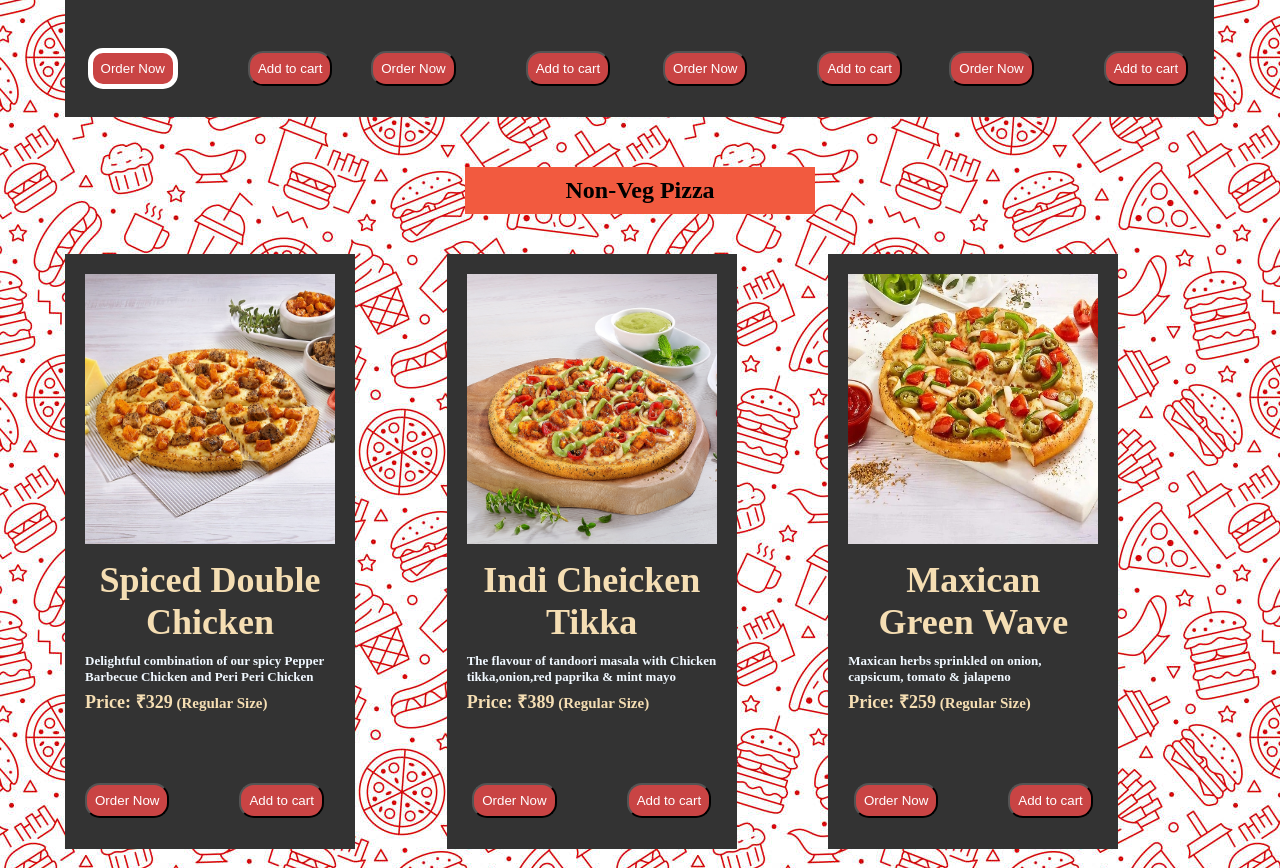
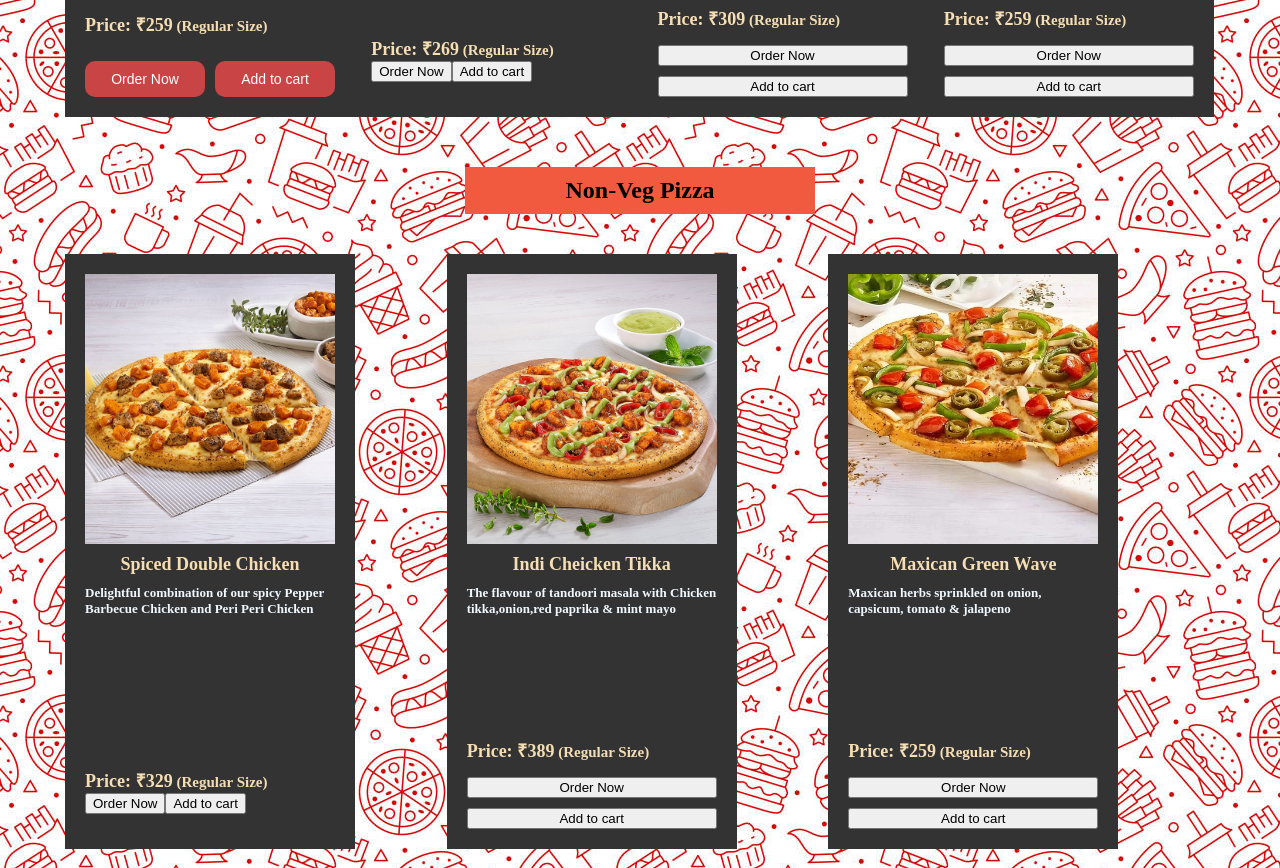
Before and after one commit to Ayush-Raj-01/Pizza_menu, a plain HTML site: page index.html in a window 1280 px wide. Shown: the part 729-1597 px from the top of the page. Drawn offline with Linux system fonts and the light colour scheme.

Commit message:
Pizza Menu

```diff
--- a/index.html
+++ b/index.html
@@ -20,7 +20,10 @@
      </div>
     <div class="bigcontainer">
         <div class="grid-container">
-            <div class="box"><img src="./images/peppy paneer pizza.jpg" alt=""><h1>Peppy Paneer Pizza</h1><h6>Flavorful trio of juicy paneer, crisp capsicum with spicy red paprika</h6><h4>Price: ₹259<small> (Regular Size)</small></h4><button type="submit" class="btn1">Order Now</button><button type="submit" class="btn" >Add to cart</button>
+            <div class="box"><img src="./images/peppy paneer pizza.jpg" alt=""><h1>Peppy Paneer Pizza</h1><h6>Flavorful trio of juicy paneer, crisp capsicum with spicy red paprika</h6><h4>Price: ₹259<small> (Regular Size)</small></h4> <div class="button-container">
+                <button type="submit" class="btn1">Order Now</button>
+                <button type="submit" class="btn">Add to cart</button>
+            </div>
             </div>
 
             <div class="box"><img src="./images/veg paradise pizza.jpg" alt=""><h1>Veggie Paradise</h1><h6>The awesome foursome! Golden corn, black olives, capsicum, red paprika</h6><h4>Price: ₹269<small> (Regular Size)</small><button type="submit">Order Now</button><button type="submit" class="btn">Add to cart</button>
--- a/style.css
+++ b/style.css
@@ -72,32 +72,57 @@ h4{
     text-align: center;
     height: 555px;
     width: 250px;
+    display: grid;
+    grid-template-rows: auto auto 1fr auto auto;
+    gap: 10px;
 }
 .box img{
     width: 250px;
     height:270px;
+    object-fit: cover;
+    grid-row: 1;
+}
+.box h1{
+    grid-row: 2;
+    font-size: 18px;
+    margin: 0;
 }
 .box h6{
+    grid-row: 3;
     text-align: left;
-    padding:0;
+    /* padding:0; */
     margin: 0;
     font-size: small;
     color: aliceblue;
 }
-.box button{
-    margin-top:70px;
-    border-radius: 15px;
-    padding: 8px;
+.box h4{
+    grid-row: 4;
+    margin: 5px 0;
+}
+.button-container {
+    grid-row: 5;
+    display: grid;
+    grid-template-columns: 1fr 1fr;
+    gap: 10px;
+    margin-top: 10px;
+}
+.button-container button{
+    /* margin-top:70px; */
+    border-radius: 10px;
+    border: none;
+    padding: 10px;
     background-color: #c94444;
     color: white;
-    margin-right: 20px;
+    /* margin-right: 20px; */
+    cursor: pointer;
+    font-size: 14px;
+    text-align: center;
 }
-.box .btn{
+/* .box .btn{
     margin-left: 50px;
     margin-right: 0;
 }
 .box .btn1{
-    margin-top: 0;
-    margin-bottom: 20px;
+   margin: 0;
     border:5px solid;
-}
+} */
```
